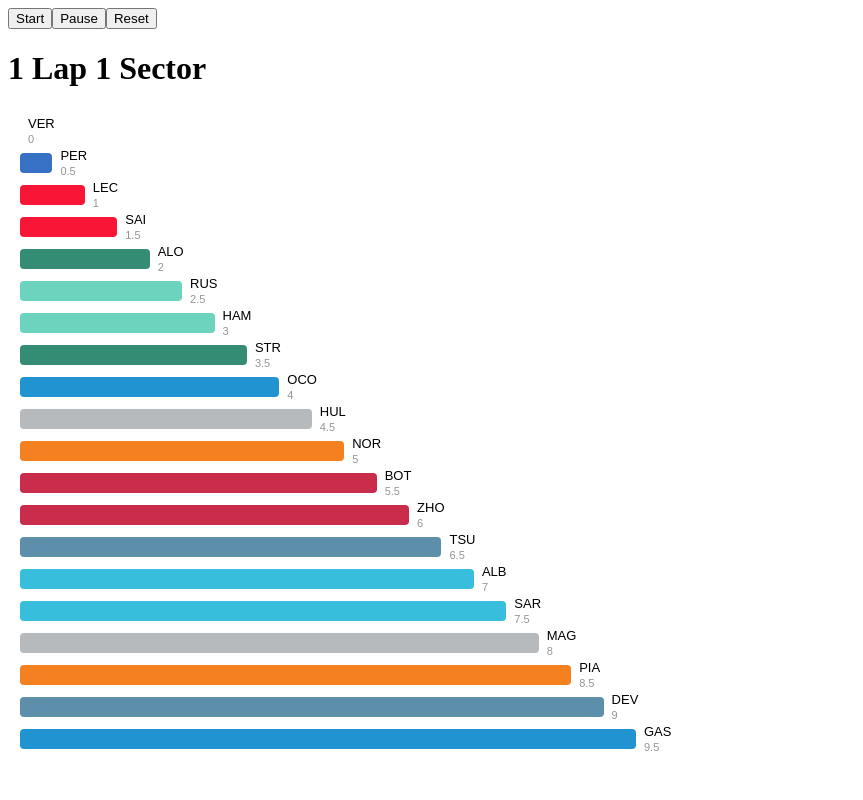
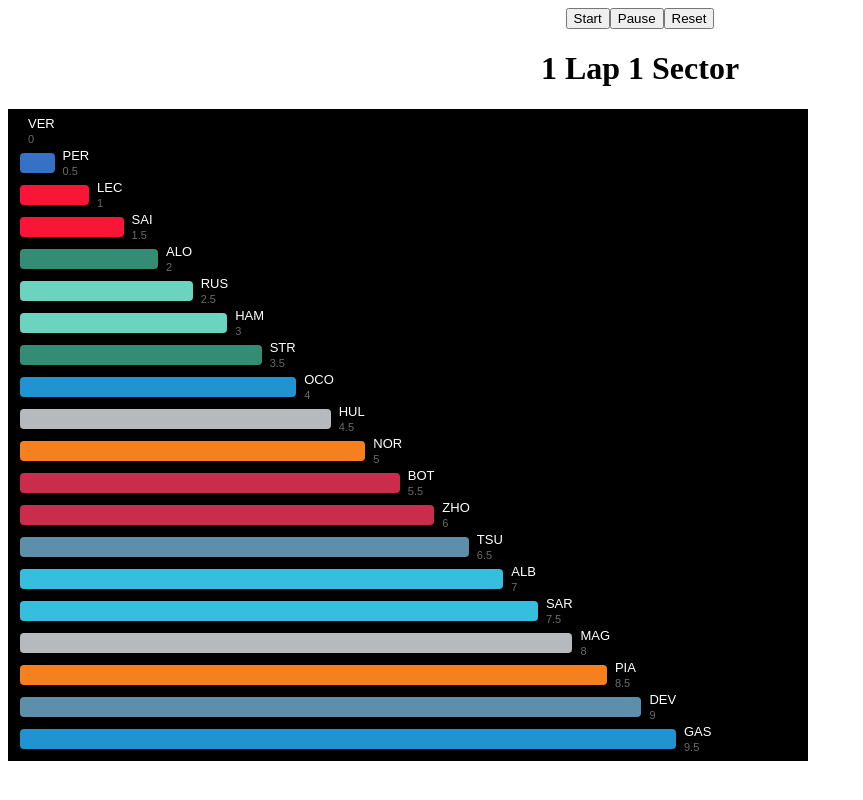
Before and after one commit to 9tailwolf/f1_race_result, a React (Create React App) app: page / in a window 1280 px wide. Shown: the whole page, without its empty margins (0-863 px from the left). Built offline with nearby package versions, Linux system fonts and the light colour scheme.

Commit message:
update loop

```diff
--- a/src/App.js
+++ b/src/App.js
@@ -67,28 +67,29 @@ function App() {
   };
 
   return (
-
     <div class='inner_div'>
+      <center>
       <button onClick={handleStart}>Start</button>
       <button onClick={handlePause}>Pause</button>
       <button onClick={handleReset}>Reset</button>
       <h1>{getLap(index)}</h1>
-
+      </center>
       <ChartRace
         data={data}
-        backgroundColor="#ffffff"
-        width={760}
+        backgroundColor="#000"
+        width={800}
         padding={12}
         itemHeight={20}
         gap={12}
-        titleStyle={{ font: "normal 400 13px Arial", color: "#000" }}
+        titleStyle={{ font: "normal 400 13px Arial", color: "#fff" }}
         valueStyle={{
           font: "normal 400 11px Arial",
-          color: "rgba(0,0,0, 0.42)"
+          color: "rgba(255,255,255, 0.42)",
         }}
       />
 
     </div>
+
   );
 }
 
--- a/src/ChartRace.js
+++ b/src/ChartRace.js
@@ -53,5 +53,5 @@ ChartRace.defaultProps = {
 	itemHeight: 38,
 	gap: 4,
 	titleStyle: { font: 'normal 400 13px Arial', color: '#212121' },
-	valueStyle: { font: 'normal 400 11px Arial', color: '#777' }
+	valueStyle: { font: 'normal 400 11px Arial', color: '#777'}
 };
```
